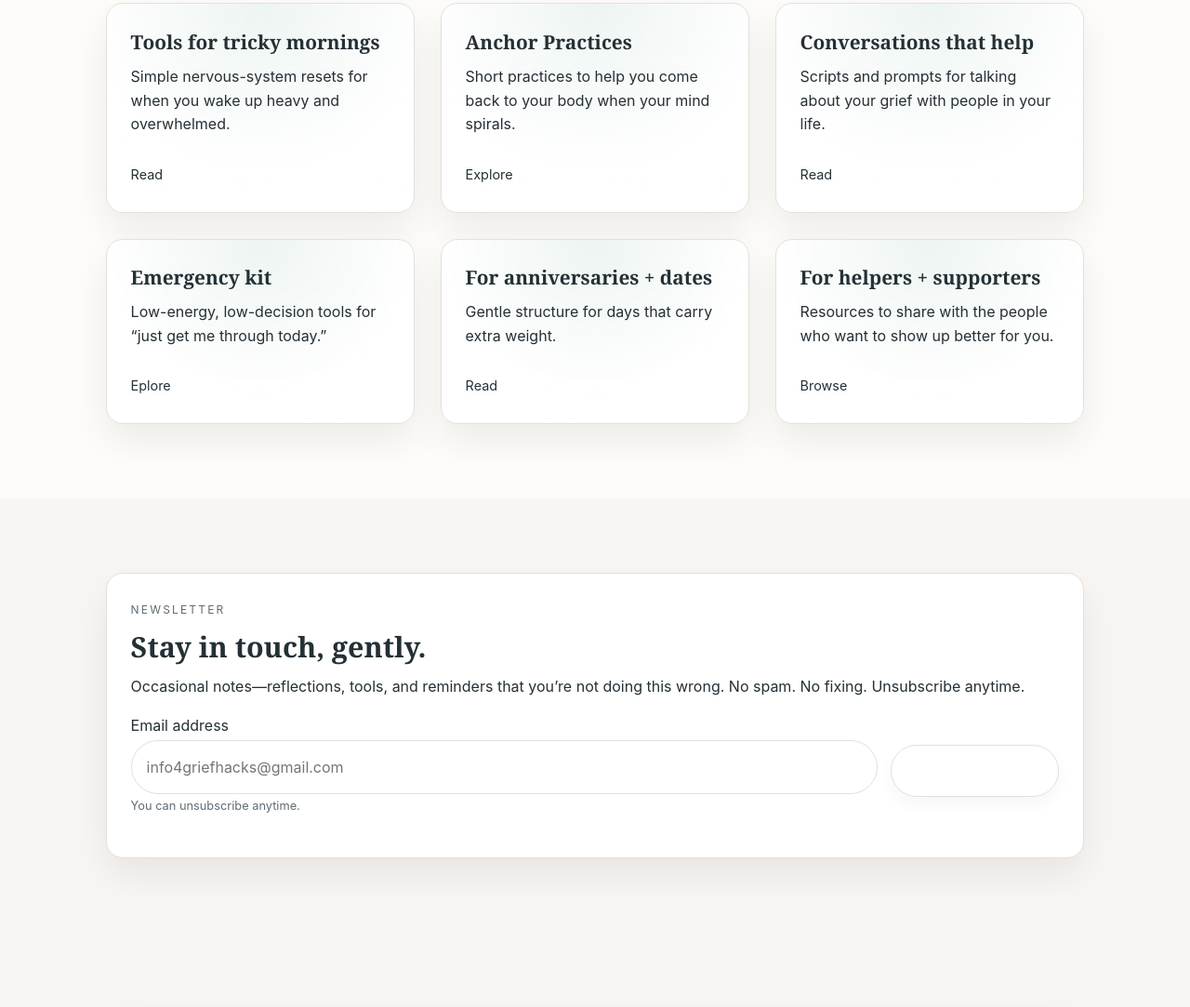
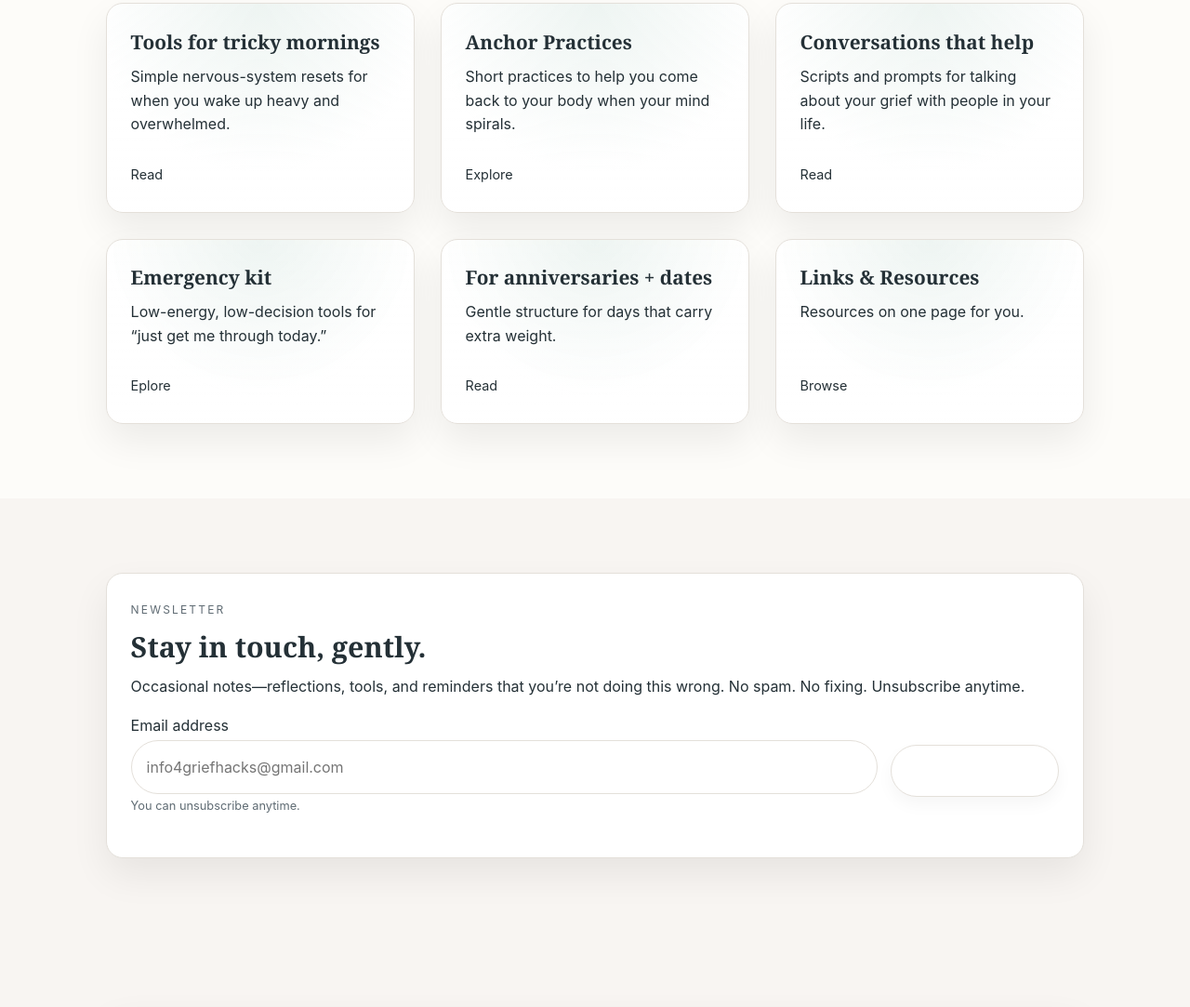
Before and after one commit to rachryan/griefhacks-site, a plain HTML site: page index.html in a window 1280 px wide. Shown: the part 2273-3356 px from the top of the page at 93% size. Drawn offline with Linux system fonts and the light colour scheme.

Commit message:
Update index.html

```diff
--- a/index.html
+++ b/index.html
@@ -234,8 +234,8 @@
 
         <article class="tool-card card-link">
           <a href="blog/index.html" class="card-link-inner">
-            <h3>For helpers + supporters</h3>
-            <p>Resources to share with the people who want to show up better for you.</p>
+            <h3>Links & Resources</h3>
+            <p>Resources on one page for you.</p>
             <span class="text-link card-cta">Browse</span>
           </a>
         </article>
```
